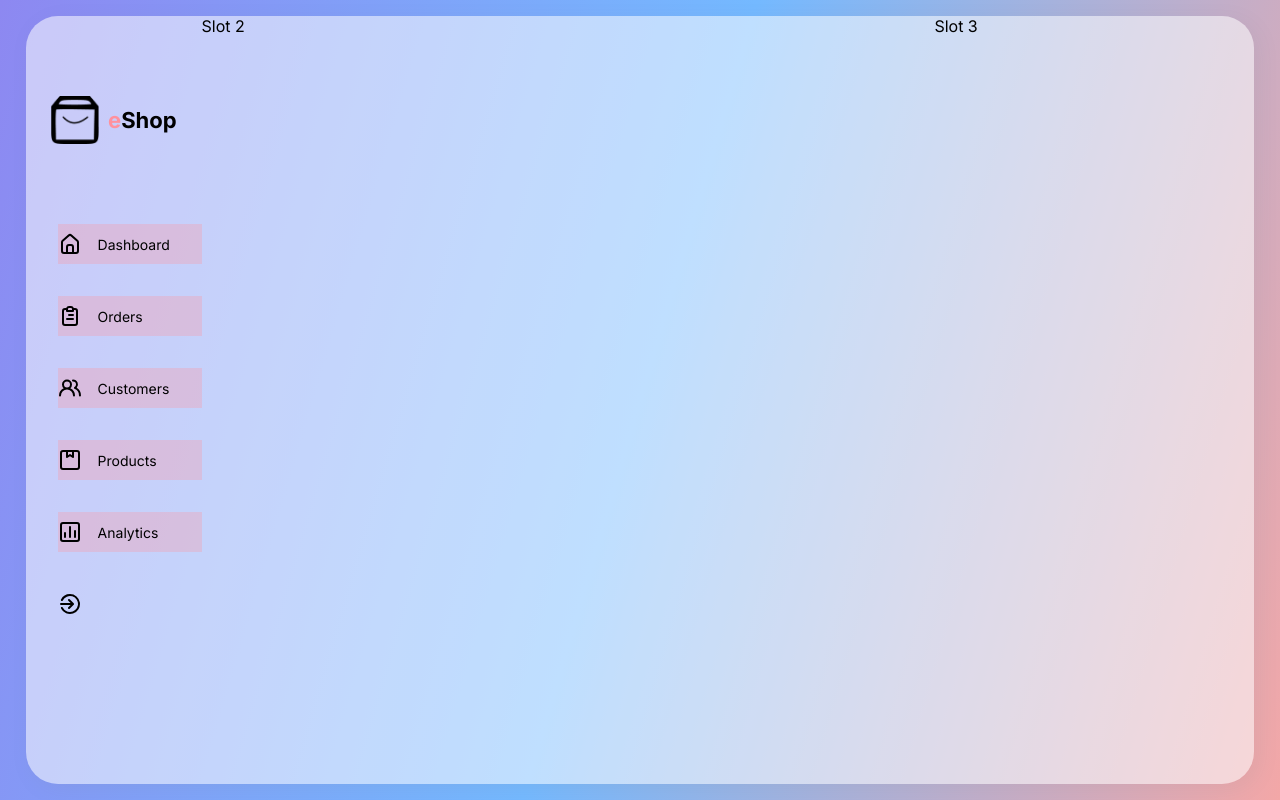
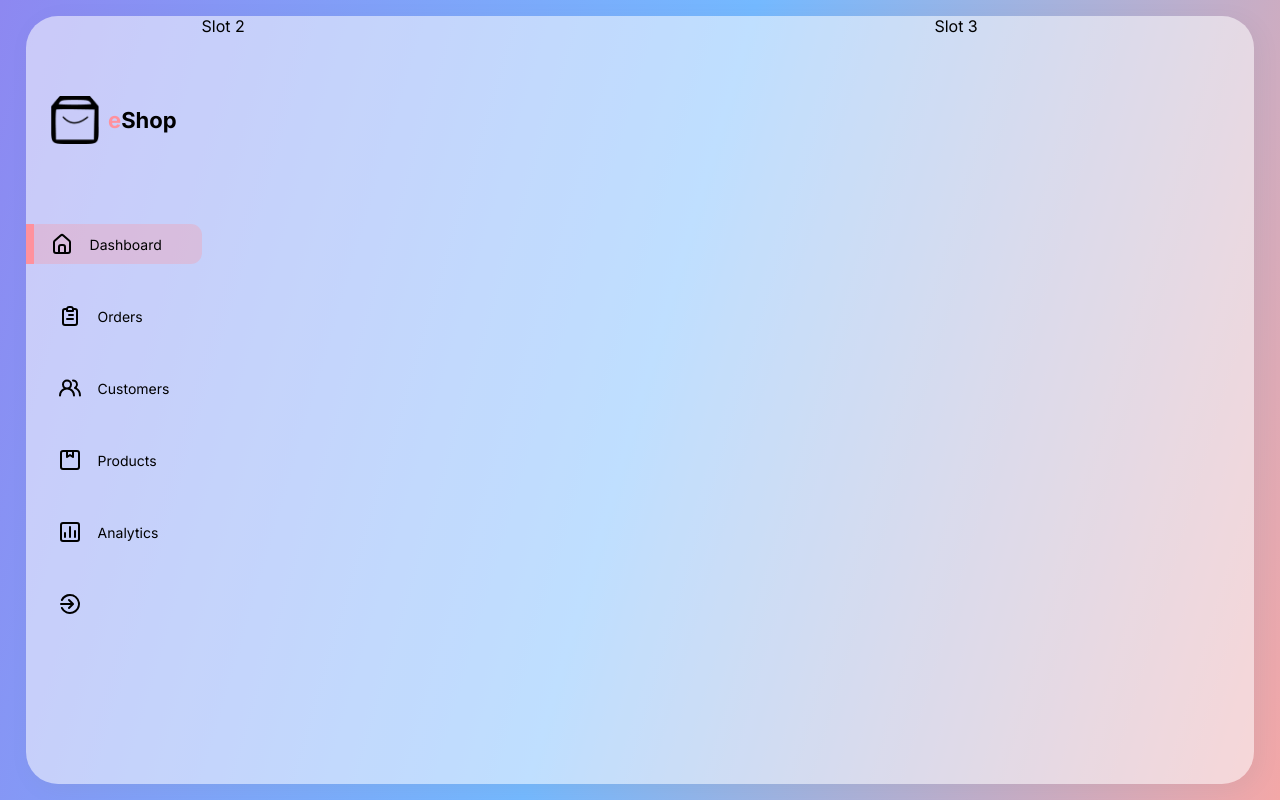
Before and after one commit to rirefat/shop-dashboard, a React (Create React App) app: page / in a window 1280 px wide. Built offline with nearby package versions, Linux system fonts and the light colour scheme; the HTML template or start-up script is replaced by a standard one.

Commit message:
done sidebar

```diff
--- a/src/components/Sidebar/Sidebar.css
+++ b/src/components/Sidebar/Sidebar.css
@@ -48,8 +48,17 @@
     position: relative;
     transition: all 300ms ease;
     font-size: 14px;
+    border-radius: 0.7rem;
 }
 
 .active{
     background: var(--activeItem);
+    margin-left: 0rem !important;
 }
+
+.active::before{
+    content: '';
+    width: 8px;
+    height: 100%;
+    background: var(--pink);
+}
--- a/src/components/Sidebar/Sidebar.js
+++ b/src/components/Sidebar/Sidebar.js
@@ -4,8 +4,10 @@ import Logo from "../../imgs/logo.png";
 import { SidebarData } from "../../Data/Data";
 import SideBarItem from '../SideBarItem/SideBarItem';
 import { UilSignOutAlt } from '@iconscout/react-unicons'
+import { useState } from 'react';
 
 const Sidebar = () => {
+    const [selected, setSelected]=useState(0);
     return (
         <div className='Sidebar'>
             {/* Logo Section */}
@@ -21,7 +23,7 @@ const Sidebar = () => {
                         // item=><SideBarItem item={item} key={item.id}></SideBarItem>
                         (item, index)=>{
                             return(
-                                <div className="menuItem active" key={item.id}>
+                                <div className={selected===index?"active menuItem":"menuItem"} key={item.id} onClick={()=>setSelected(index)}>
                                     <item.icon></item.icon>
                                     <span>{item.heading}</span>
                                 </div>
```
